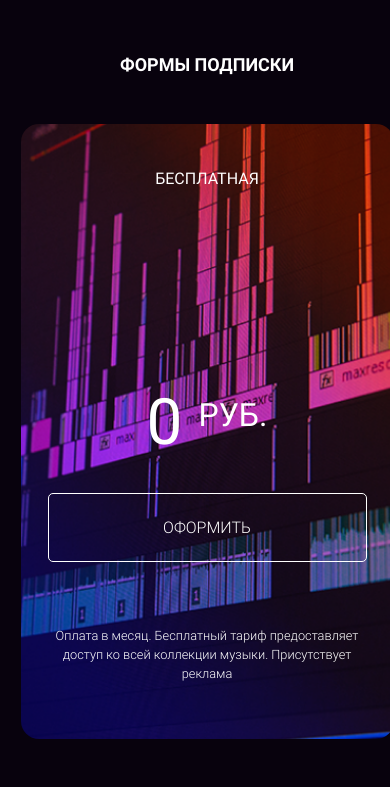
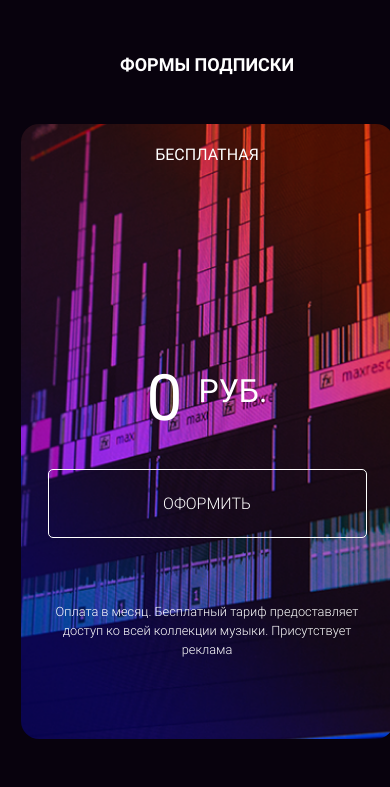
Before and after one commit to keyofevergreen/layout-designer-project-lvl2, a website: page src/index.html in a window 390 px wide. Shown: the part 900-1687 px from the top of the page. Drawn offline with Linux system fonts and the light colour scheme.

Commit message:
fixed wrong roperties

```diff
--- a/src/scss/_adaptive.scss
+++ b/src/scss/_adaptive.scss
@@ -98,7 +98,7 @@
   }
 
   .pricing__item-container {
-    margin-top: 19px;
+    padding-top: 19px;
   }
 
   .news-item {
```
Also changed, not shown: src/styles/style.css.
